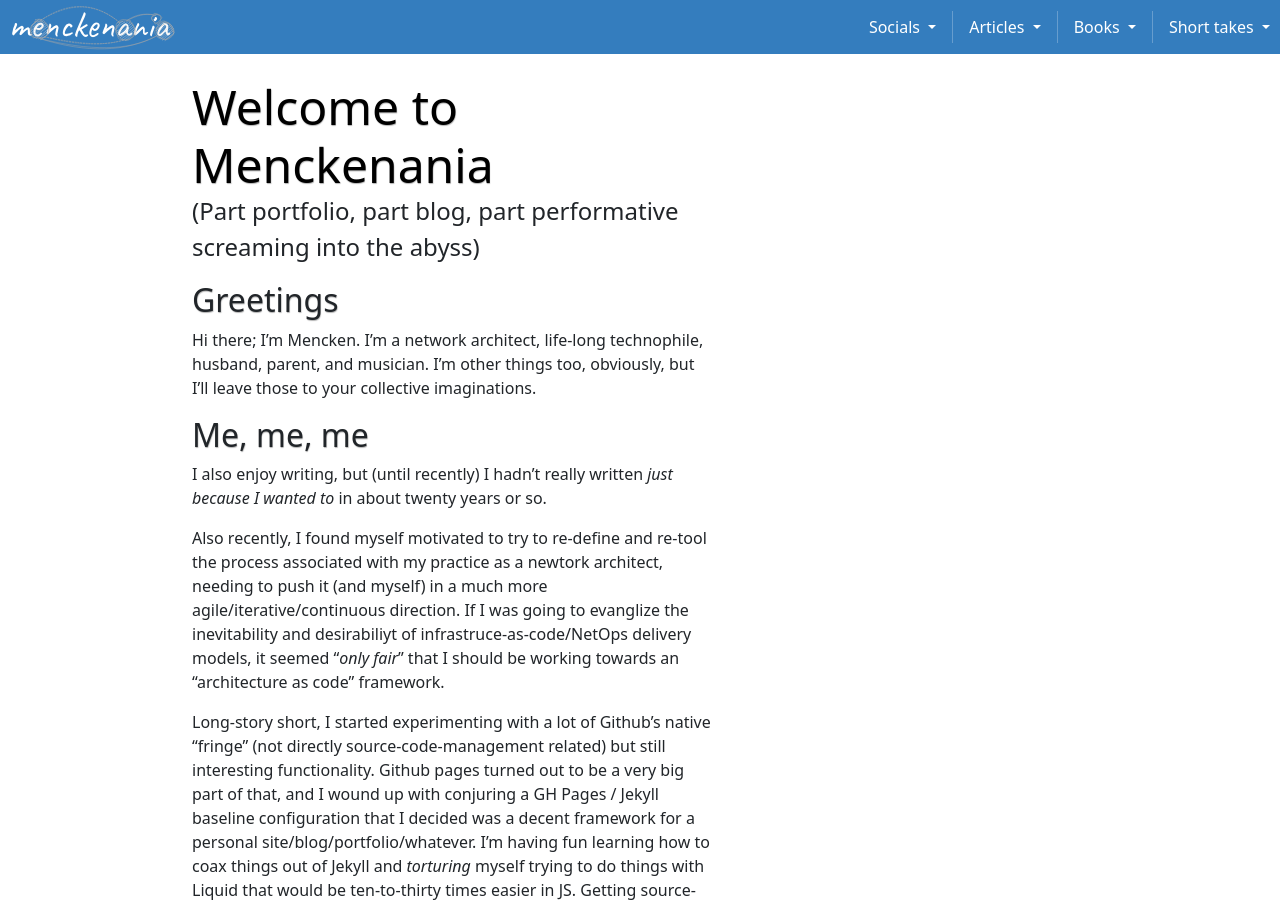
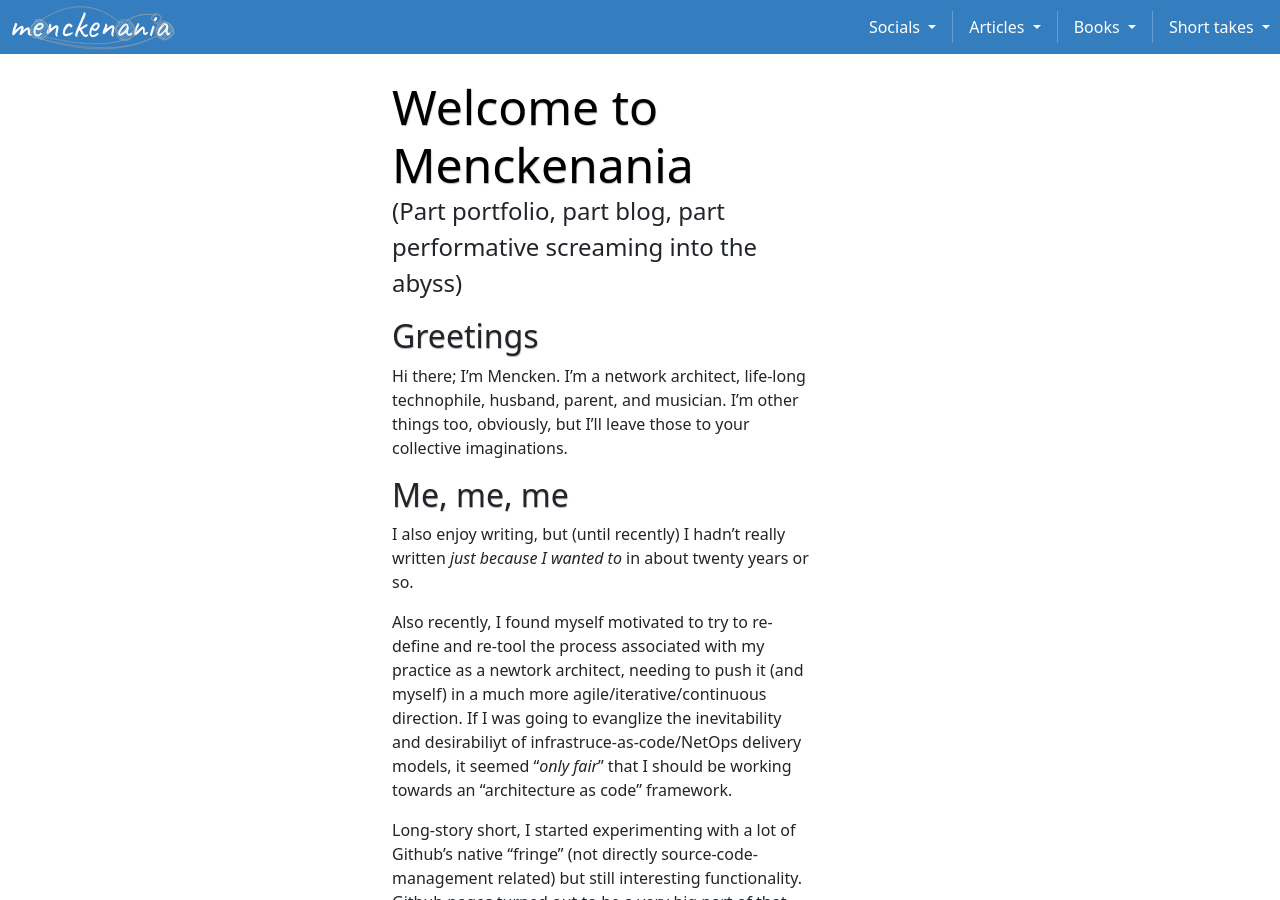
Before and after one commit to menckend/alpha, a Jekyll site: the page built from index.md, in a window 1280 px wide and 900 px high. Built offline with Jekyll 4.4.1, drawn with Linux system fonts in a browser that asks for light colours.

Commit message:
Update default.html

```diff
--- a/_layouts/default.html
+++ b/_layouts/default.html
@@ -12,7 +12,7 @@
 								{% include new-sidebar.html %}
 							{% endunless %}
 							{% if page.pagenav == false %}
-							   	<div class="col" style="width:200px"></div>
+							   	<div class="col .d-block .d-lg-block" style="width:400px"></div>
 							{% endif %}
 						</div>
 					</div>
@@ -22,7 +22,7 @@
 						{% include new-page-content.html %}
 					</main>
 					{% if page.pagenav == false %}
-					<div class="col" style="width:200px"></div>
+					<div class="col .d-block .d-lg-block" style="width:400px"></div>
 					 {% endif %}
 				</div>
 			</div>
```
